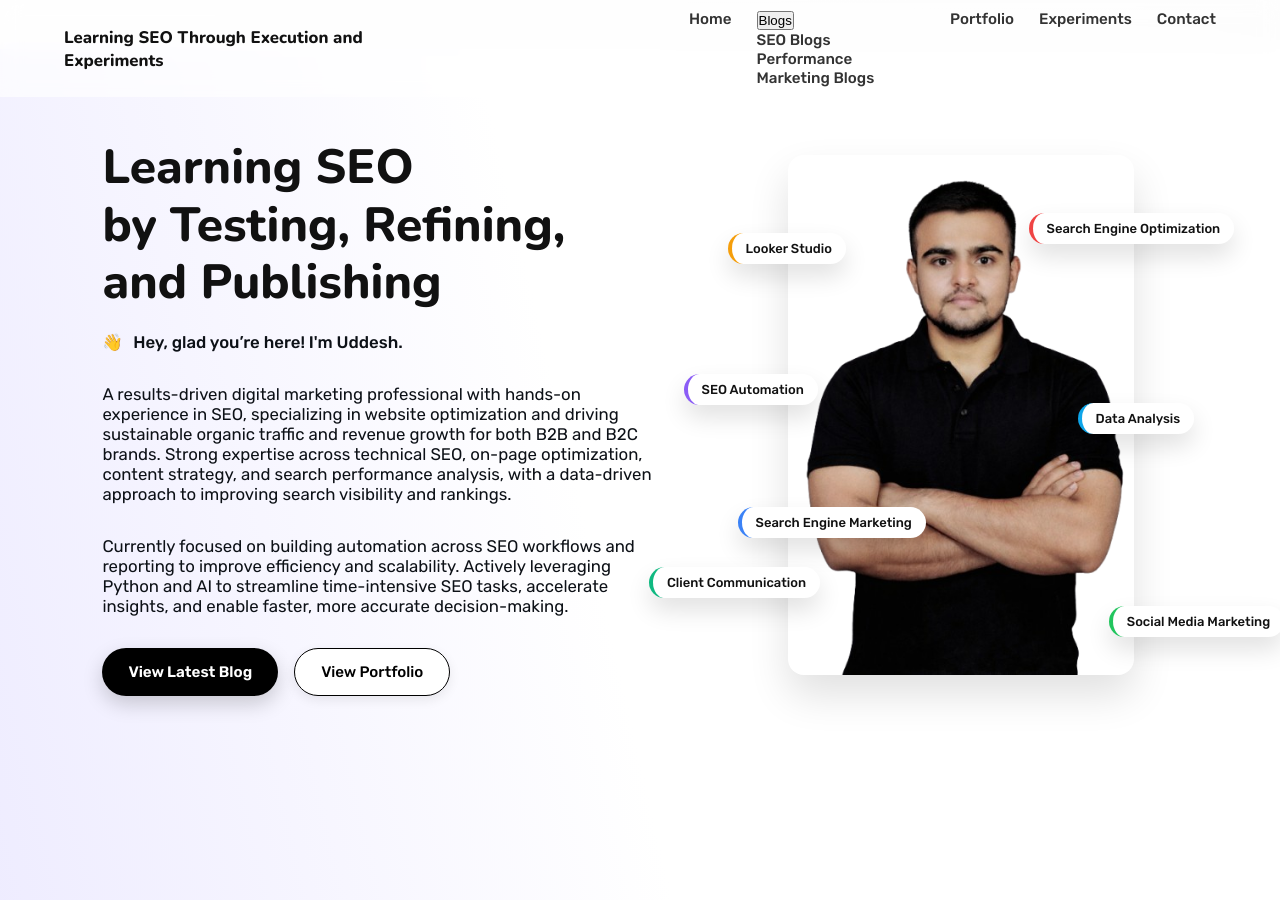
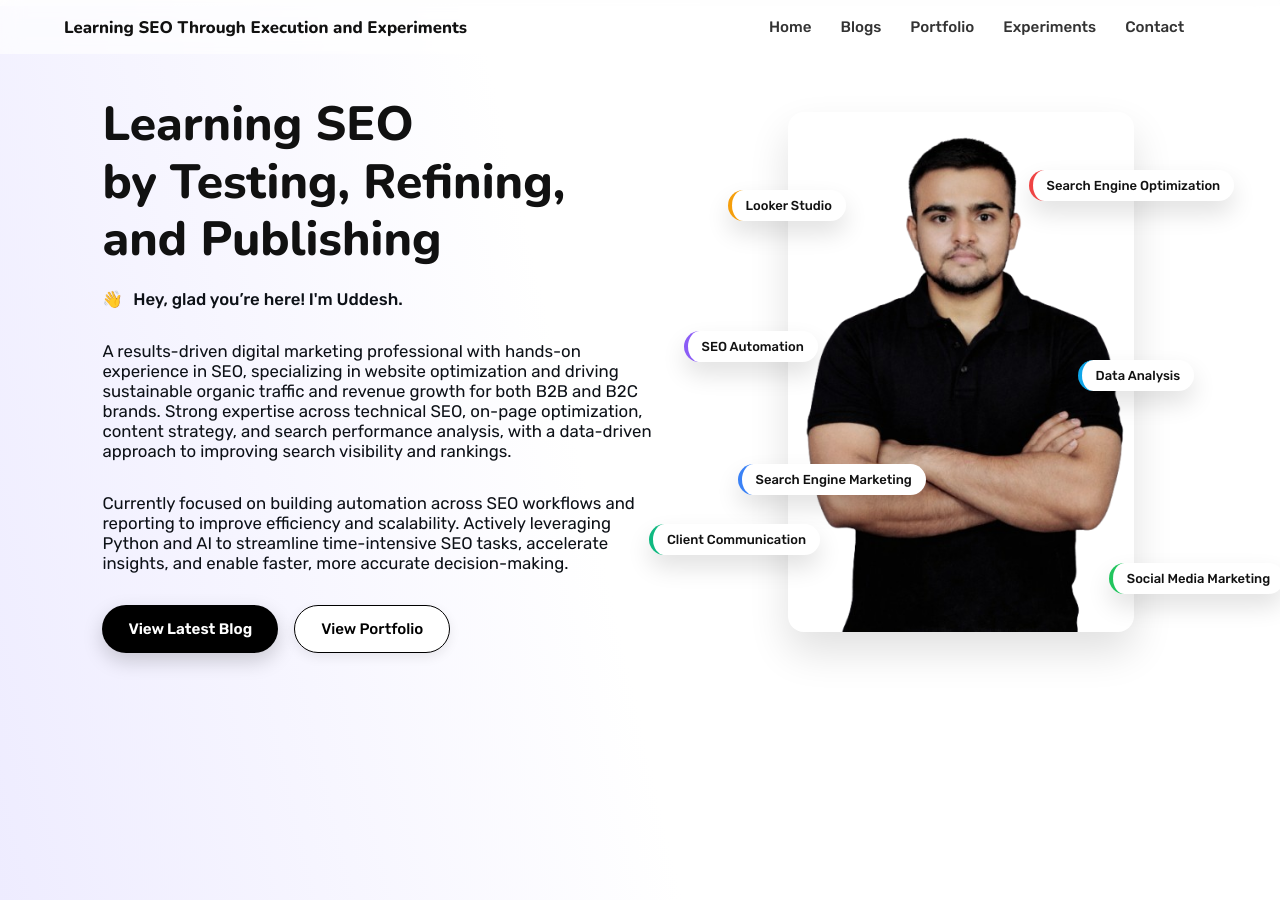
Before and after one commit to uddeshbommawar/uddeshbommawar.github.io, a Jekyll site: the page built from index.md, in a window 1280 px wide and 900 px high. Built offline with Jekyll 4.4.1, drawn with Linux system fonts in a browser that asks for light colours.

Commit message:
Update main.css

```diff
--- a/assets/css/main.css
+++ b/assets/css/main.css
@@ -126,17 +126,84 @@ h1, h2, h3, h4, h5, h6 {
   gap: 25px;
 }
 
-.site-nav a {
+/* Make <a> and Blogs <button> look identical */
+.site-nav a,
+.site-nav button {
   font-family: "Rubik", sans-serif;
-  font-size: 0.95rem;     /* ⬅️ slightly bigger */
-  font-weight: 500;      /* ⬅️ bolder */
+  font-size: 0.95rem;
+  font-weight: 500;
+  color: #333;
   text-decoration: none;
-  color: #333;
+
+  background: none;
+  border: none;
+  cursor: pointer;
+
+  padding: 8px 2px;
+  position: relative;
   transition: color 0.15s ease;
 }
 
-.site-nav a:hover {
+/* Hover color */
+.site-nav a:hover,
+.site-nav button:hover {
   color: #000;
+}
+
+/* Underline effect on hover */
+.site-nav a::after,
+.site-nav button::after {
+  content: "";
+  position: absolute;
+  left: 0;
+  bottom: -6px;
+  height: 2px;            /* underline thickness */
+  width: 0%;
+  background: #111;
+  transition: width 0.25s ease;
+}
+
+.site-nav a:hover::after,
+.site-nav button:hover::after {
+  width: 100%;
+}
+
+/* Dropdown container */
+.nav-item {
+  position: relative;
+}
+
+/* Dropdown menu */
+.dropdown {
+  display: none;
+  position: absolute;
+  top: 42px;
+  left: 0;
+  min-width: 230px;
+
+  background: #fff;
+  border: 1px solid #e5e5e5;
+  border-radius: 10px;
+  padding: 8px;
+  box-shadow: 0 10px 25px rgba(0,0,0,0.10);
+  z-index: 1000;
+}
+
+.dropdown.active {
+  display: block;
+}
+
+.dropdown-link {
+  display: block;
+  padding: 10px 12px;
+  border-radius: 8px;
+  text-decoration: none;
+  color: #111;
+  font-weight: 500;
+}
+
+.dropdown-link:hover {
+  background: #f5f5f5;
 }
 
 /* Primary button */
```
